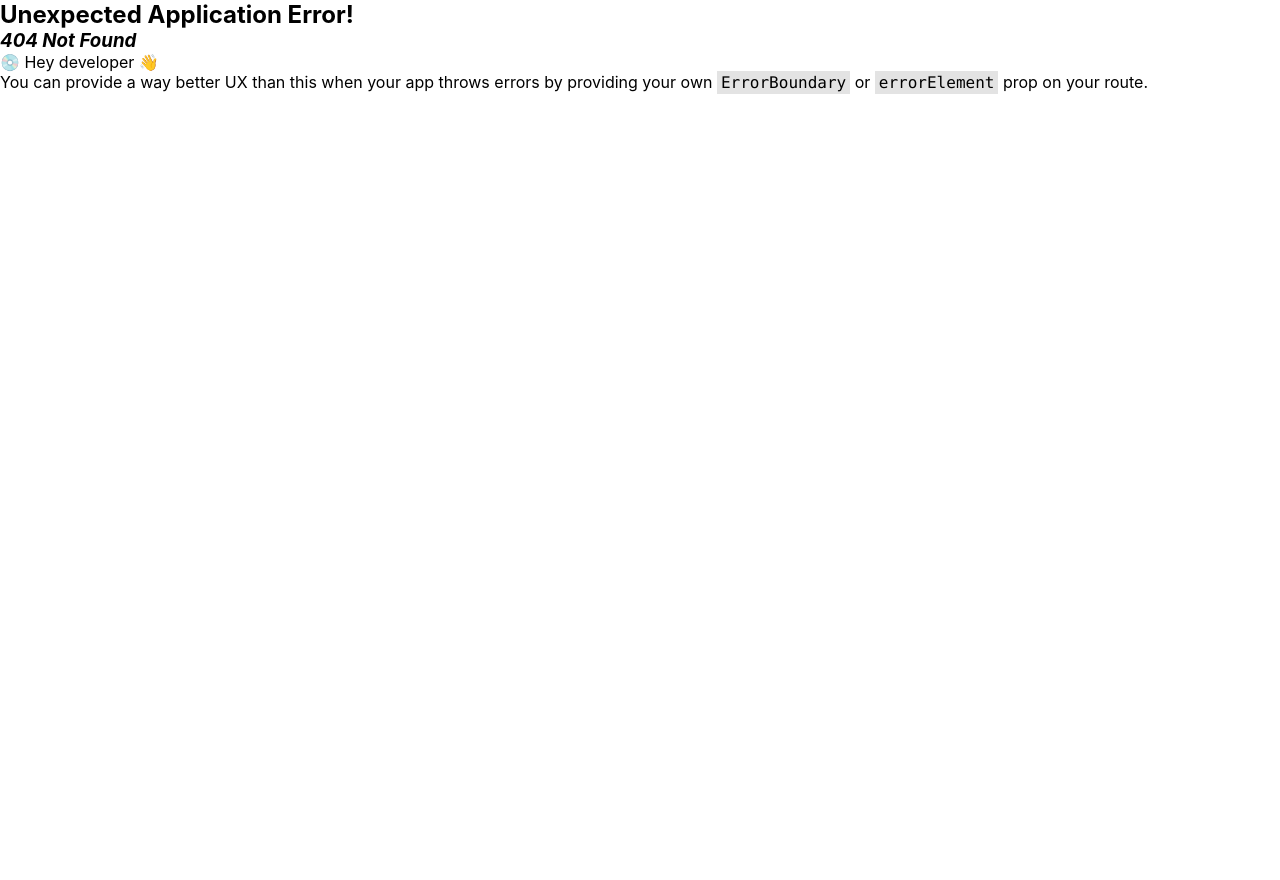
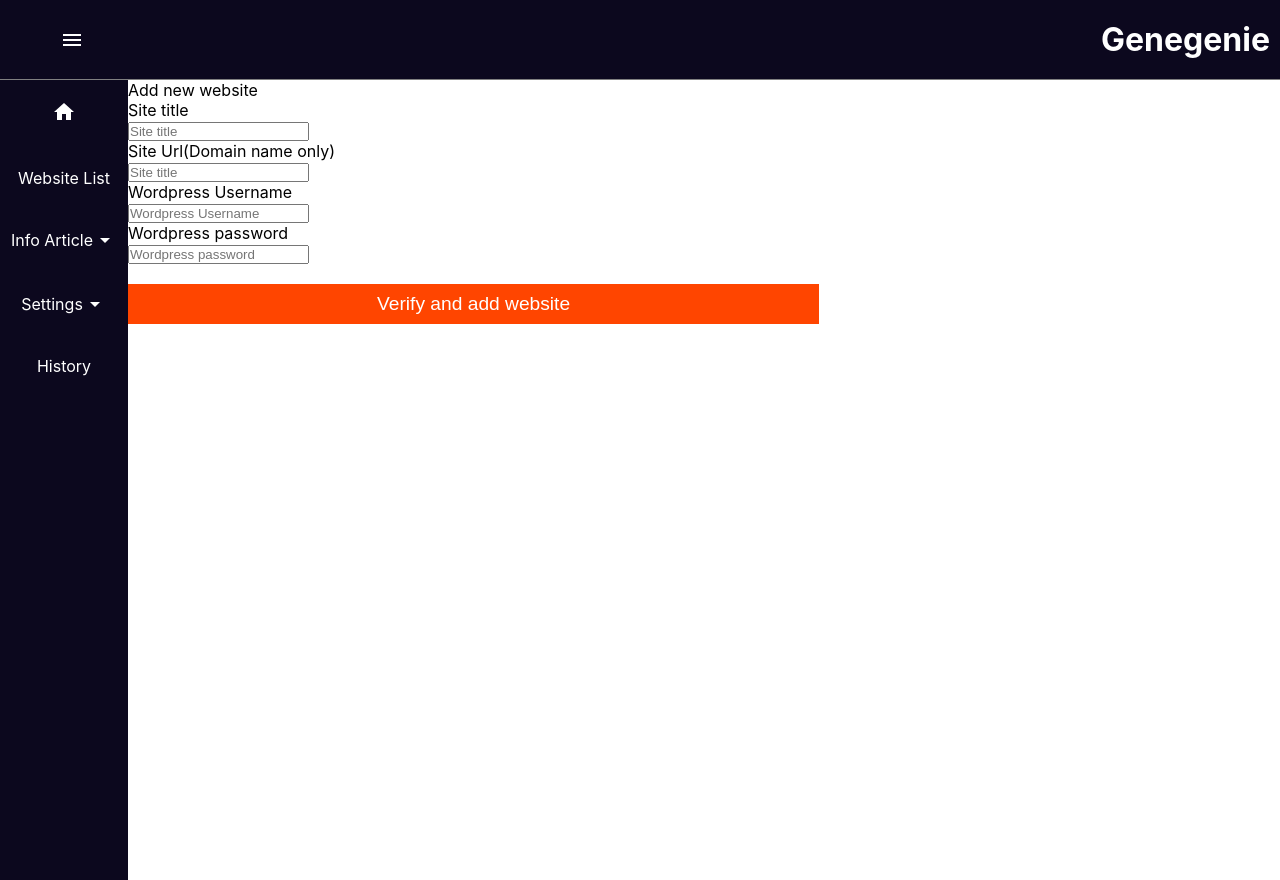
Before and after one commit to montasirazad/mbot-client, a React (Create React App) app: page /user/dashboard/add-new-website in a window 1280 px wide. Before the commit this address had no page. Before the commit the page ends 800 px from the top, so only its background shows below. Built offline with nearby package versions, Linux system fonts and the light colour scheme.

Commit message:
updated new instruction

```diff
--- /dev/null
+++ b/src/Components/UserDashBoard/AddNewWebsite/AddNewWebsite.js
@@ -0,0 +1,31 @@
+import React from 'react';
+import './AddNewWebsite.css';
+
+
+const AddNewWebsite = () => {
+
+    const handleSubmit = (e) => {
+        e.preventDefault()
+    }
+
+    return (
+        <div>
+            Add new website
+            <form onSubmit={handleSubmit}>
+                <label htmlFor="">Site title</label> <br />
+                <input type="text" name="" placeholder='Site title' /> <br />
+                <label htmlFor="">Site Url(Domain name only)</label> <br />
+                <input type="text" name="" placeholder='Site title' />
+                <br />
+                <label htmlFor="">Wordpress Username</label> <br />
+                <input type="text" name="" placeholder='Wordpress Username' />
+                <br />
+                <label htmlFor="">Wordpress password</label> <br />
+                <input type="password" name="" placeholder='Wordpress password' /> <br /> <br />
+                <button>Verify and add website</button>
+            </form>
+        </div>
+    );
+};
+
+export default AddNewWebsite;
--- a/src/Components/UserDashBoard/NewPost/NewPost.css
+++ b/src/Components/UserDashBoard/NewPost/NewPost.css
@@ -3,7 +3,7 @@
     grid-template-columns: repeat(1, 80%);
     align-items: center;
     justify-content: center;
-    border: 1px solid red;
+    /* border: 1px solid red; */
     padding: 10px;
     /* height: 100vh; */
 }
--- a/src/Components/UserDashBoard/UserDashBoard.css
+++ b/src/Components/UserDashBoard/UserDashBoard.css
@@ -8,9 +8,10 @@
 .dashboard-container {
     /* margin-top: 10px; */
     display: grid;
-    grid-template-columns: 20% auto;
+    grid-template-columns: 10% auto;
     height: 100vh;
     transition: .7s;
+
 
 }
 
@@ -23,6 +24,9 @@
     background-color: var(--mainColor);
     color: var(--textColor);
 
+
+
+
 }
 
 
@@ -31,7 +35,7 @@
     color: white;
     padding-top: 20px;
     padding-bottom: 20px;
-    border-top: 1px solid gray;
+    /* border-top: 1px solid gray; */
     /* border-bottom: 1px solid gray; */
 }
 
@@ -78,8 +82,18 @@
     transition: .7s;
 }
 
+.sub-menu {
 
-
+    display: flex;
+    align-items: center;
+    justify-content: center;
+    padding-top: 20px;
+    padding-bottom: 20px;
+}
+.sub-menu:hover{
+    cursor: pointer;
+    background-color: darkcyan;
+}
 @media only screen and (max-width:800px) {
     .top-nav {
         width: auto;
@@ -89,6 +103,15 @@
         justify-content: space-between;
         height: 80px;
         padding: 5px;
+    }
+
+    .dashboard-container {
+        /* margin-top: 10px; */
+        display: grid;
+        grid-template-columns: 30% auto;
+        height: 100vh;
+        transition: .7s;
+
     }
 
     .dashboard-menu {
@@ -105,6 +128,7 @@
     .dashboard-outlet {
         overflow: hidden;
         overflow-x: scroll;
+        overflow-y: scroll;
 
     }
 }
--- a/src/Components/UserDashBoard/UserDashBoard.js
+++ b/src/Components/UserDashBoard/UserDashBoard.js
@@ -1,14 +1,29 @@
 import React, { useState } from 'react';
 import { Link, Outlet } from 'react-router-dom';
 import './UserDashBoard.css'
-import { MenuSharp } from '@mui/icons-material'
+import { HomeMaxTwoTone, MenuSharp } from '@mui/icons-material'
+import ArrowDropUpIcon from '@mui/icons-material/ArrowDropUp';
+import ArrowDropDownIcon from '@mui/icons-material/ArrowDropDown';
+import HomeMini from '@mui/icons-material/HomeMini';
+import Icon from '@mui/material/Icon';
+import HomeIcon from '@mui/icons-material/Home';
+
 
 const UserDashBoard = () => {
 
   const [toggle, setToggle] = useState(true);
+  const [subMenuToggleOne, setSubMenuToggleOne] = useState(false);
+  const [subMenuToggleTwo, setSubMenuToggleTwo] = useState(false);
 
   const menuToggle = () => {
     setToggle(!toggle)
+  };
+
+  const subMenuOne = () => {
+    setSubMenuToggleOne(!subMenuToggleOne)
+  };
+  const subMenuTwo = () => {
+    setSubMenuToggleTwo(!subMenuToggleTwo)
   };
 
   return (
@@ -23,19 +38,72 @@ const UserDashBoard = () => {
       <div className={toggle ? 'dashboard-container' : 'toggle-container'}>
         <div className={toggle ? 'dashboard-menu' : 'hide-menu'}>
 
-          <h1>menu</h1>
-          <Link to='/'>Home</Link>
-          <Link to='/user/dashboard'>New post</Link>
-          <Link to='/user/dashboard/website-list'>Website List</Link>
-          <Link to='#'>option 3</Link>
-          <Link to='#'>option 4</Link>
+          {/* <h1>menu</h1> */}
+          <Link to='/'><HomeIcon /></Link>
+          <Link to='/user/dashboard'>Website List</Link>
+          {/* <Link to='/user/dashboard/new-post'>New post</Link> */}
+
+
+          <div>
+
+            <p onClick={subMenuOne}
+              className='sub-menu'
+            >
+              Info Article {subMenuToggleOne ?
+                <ArrowDropUpIcon /> :
+                <ArrowDropDownIcon />}
+            </p>
+
+
+            {
+
+              subMenuToggleOne ?
+
+
+                <div className='dashboard-menu'>
+
+                  <Link to='/user/dashboard/new-post'>Auto Publish</Link>
+
+
+                  <Link to='#'>Manual Publish</Link>
+
+
+                  <Link to='#'>option 4
+                  </Link>
+                </div >
+                : null}
+          </div>
+          <div >
+
+            <p onClick={subMenuTwo}
+              className='sub-menu'
+            >
+              Settings {subMenuToggleTwo ?
+                <ArrowDropUpIcon /> :
+                <ArrowDropDownIcon />}
+            </p>
+
+
+            {
+              subMenuToggleTwo ?
+                <div className='dashboard-menu'>
+
+                  <Link to='#'>Website Setting</Link>
+                  <Link to='#'>Account Setting</Link>
+                </div >
+                : null}
+          </div>
+
+          <Link to='#'>History</Link>
         </div>
+
+
         <div className='dashboard-outlet'>
           <Outlet />
         </div>
       </div >
 
-    </div>
+    </div >
   );
 };
 
--- a/src/Components/UserDashBoard/WebsiteList/WebsiteList.css
+++ b/src/Components/UserDashBoard/WebsiteList/WebsiteList.css
@@ -22,7 +22,8 @@
 table {
     font-family: arial, sans-serif;
     border-collapse: collapse;
-    margin-top: 10px;
+    margin-top: 20px;
+    width: 90%;
     /* margin-left: 50px; */
     /* border: 1px solid blue; */
 
--- a/src/Components/UserDashBoard/WebsiteList/WebsiteList.js
+++ b/src/Components/UserDashBoard/WebsiteList/WebsiteList.js
@@ -1,5 +1,6 @@
 import React from 'react';
 import './WebsiteList.css';
+import { Link } from 'react-router-dom';
 
 
 const WebsiteList = () => {
@@ -8,10 +9,12 @@ const WebsiteList = () => {
         <div className='website-list-container'>
             <div >
                 <label>Website list </label>
-                <button className=''> <span>&#43;</span> Add New Website</button>
+                <Link to='/user/dashboard/add-new-website'>
+                    <button className=''> <span>&#43;</span> Add New Website</button>
+                </Link>
             </div>
 
-            <div style={{overflowX:'auto'}}>
+            <div style={{ overflowX: 'auto' }}>
                 <table >
 
                     <thead>
```
Also changed, not shown: src/Components/Routes/Routes.js (+9 -5 lines), src/Components/UserDashBoard/AddNewWebsite/AddNewWebsite.css (added).
